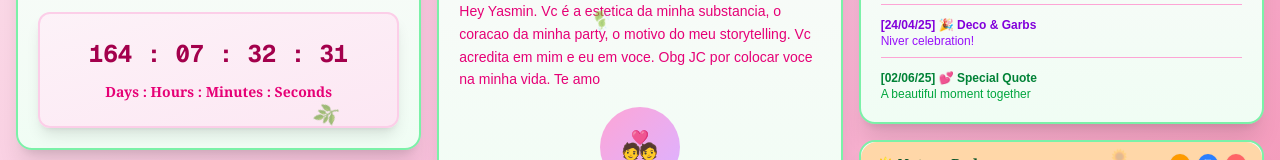
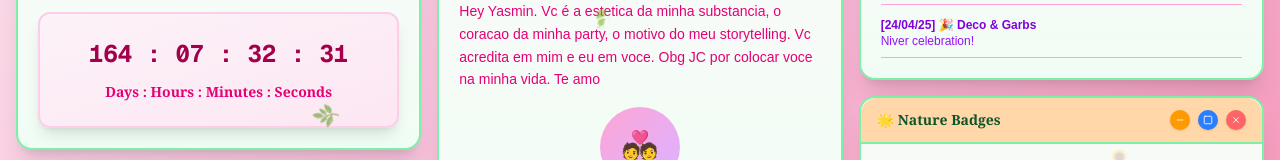
Before and after one commit to jairofortunato/ysajay, a Next.js app: page / in a window 1280 px wide. Shown: the part 304-464 px from the top of the page. Built offline with nearby package versions, Linux system fonts and the light colour scheme.

Commit message:
Increase special photo window height to 600px - Enhanced photo display size from 400px to 600px for better visibility - Removed extra garden journal entry for cleaner layout

```diff
--- a/src/app/page.tsx
+++ b/src/app/page.tsx
@@ -188,10 +188,6 @@ const UpdatesContent = memo(() => (
       <div className="text-purple-700 font-bold">[24/04/25] 🎉 Deco & Garbs</div>
       <div className="text-purple-600">Niver celebration!</div>
     </div>
-    <div>
-      <div className="text-green-700 font-bold">[02/06/25] 💕 Special Quote</div>
-      <div className="text-green-600">A beautiful moment together</div>
-    </div>
   </div>
 ));
 
@@ -229,7 +225,7 @@ const MemoriesContent = memo(() => (
 
 const SpecialPhotoContent = memo(() => (
   <div className="flex flex-col items-center">
-    <div className="relative w-full bg-gradient-to-br from-rose-100 to-pink-100 rounded-lg border-2 border-rose-200 overflow-hidden hover:scale-105 transition-transform cursor-pointer shadow-lg" style={{ height: '400px' }}>
+    <div className="relative w-full bg-gradient-to-br from-rose-100 to-pink-100 rounded-lg border-2 border-rose-200 overflow-hidden hover:scale-105 transition-transform cursor-pointer shadow-lg" style={{ height: '600px' }}>
       <Image
         src="/5.jpeg"
         alt="Special Memory"
```
